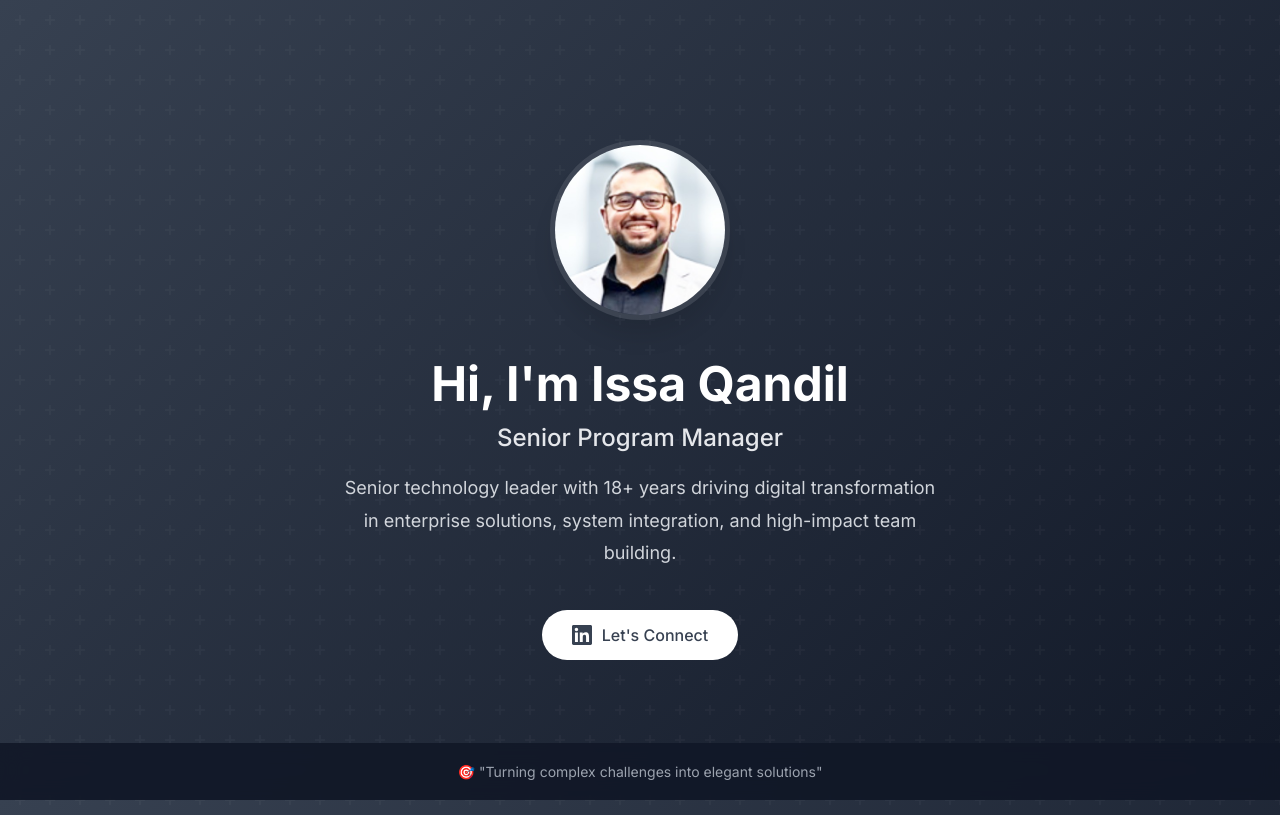
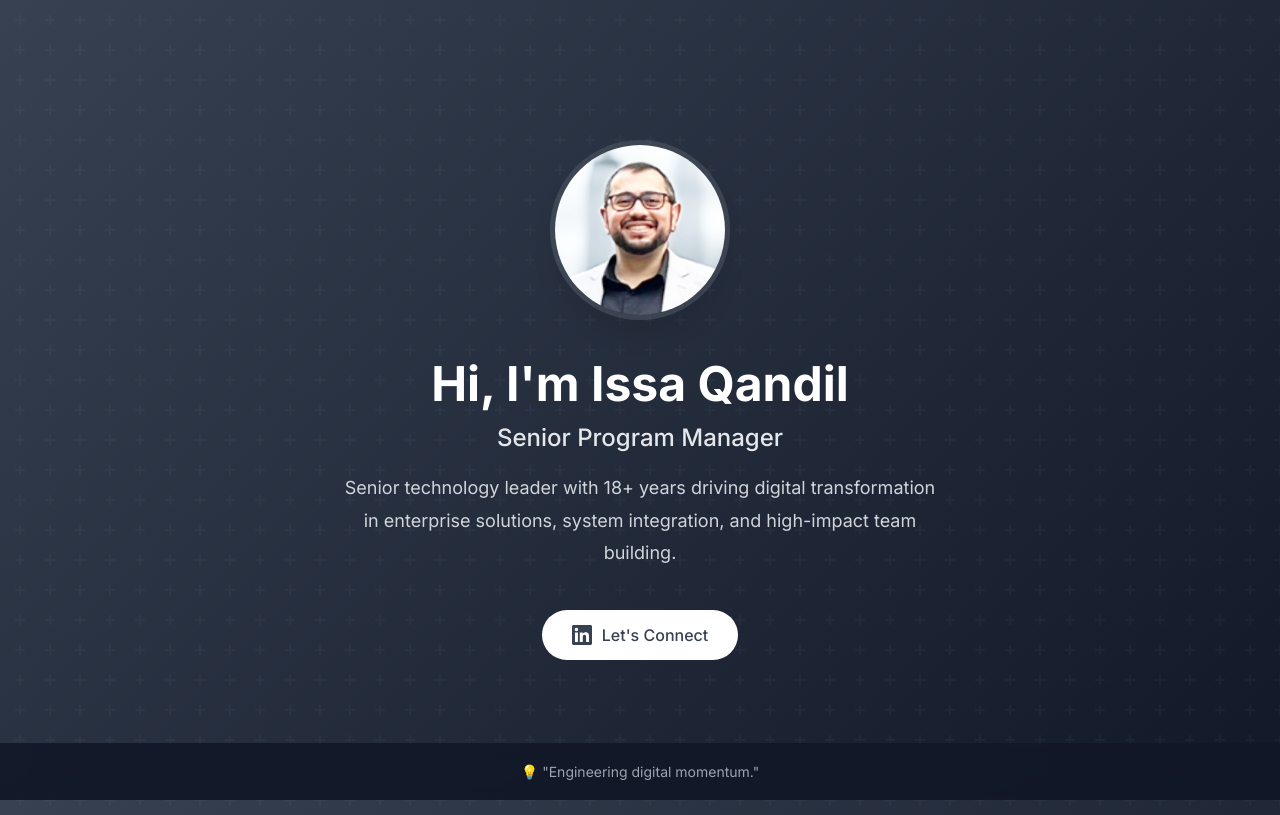
Before and after one commit to Qandil/qandil.github.io, a plain HTML site: page index.html in a window 1280 px wide. Drawn offline with Linux system fonts and the light colour scheme.

Commit message:
Update index.html

```diff
--- a/index.html
+++ b/index.html
@@ -227,13 +227,13 @@
 
 
         // Rotating principles
-        const principles = [
-            "💡 \"Transform with purpose, lead with clarity\"",
-            "🚀 \"Where technology meets strategic vision\"",
-            "🎯 \"Turning complex challenges into elegant solutions\"",
-            "⚡ \"Empowering teams to exceed possibilities\"",
-            "🔮 \"Future-proofing enterprises, one project at a time\""
-        ];
+        const principles = [
+            "🚀 \"Architecting vision into velocity.\"",
+            "💥 \"Orchestrating chaos into clarity.\"",
+            "💡 \"Engineering digital momentum.\"",
+            "🔗 \"Forging teams that redefine possible.\"",
+            "🌐 \"Uniting technology, teams, and vision.\""
+        ];
 
         let currentIndex = -1;
 
```
